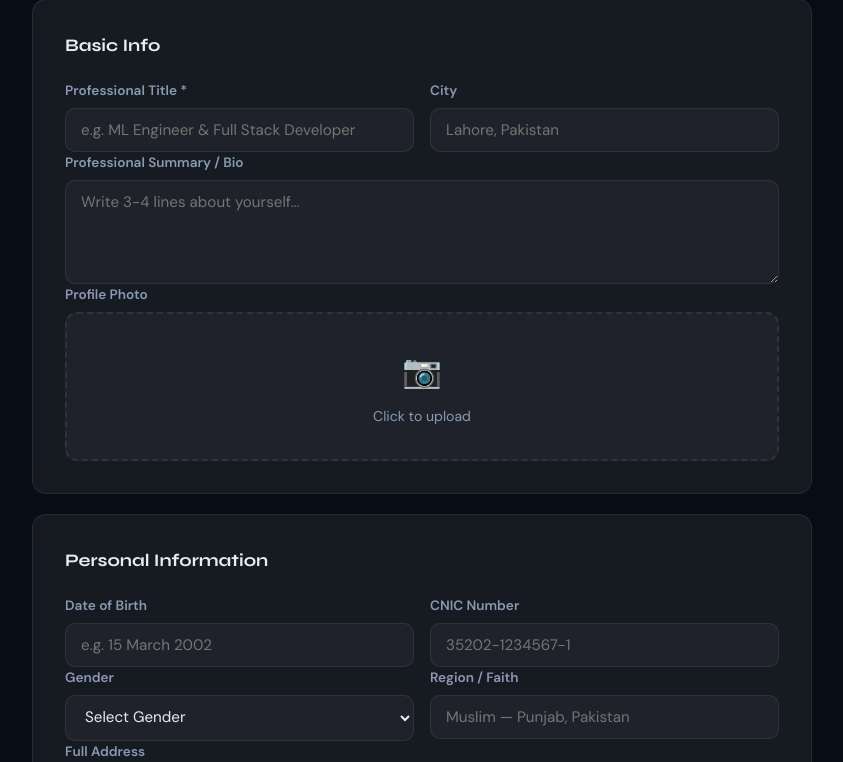
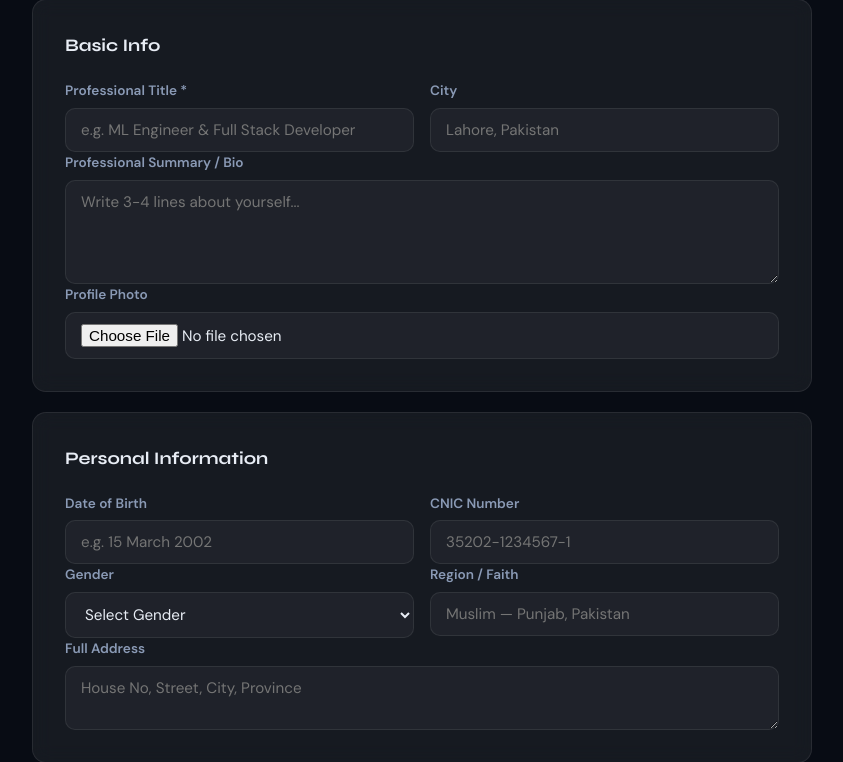
Before and after one commit to jamshaid-develop/anpi-pehchan, a Flask app: template templates/dashboard/profile.html in a window 1280 px wide. Shown: the part 275-1037 px from the top of the page, without its empty margins (218-1061 px from the left). Run offline with Flask 3, Linux system fonts and the light colour scheme; the template is opened without the code that fills it, so the values that code supplies are empty.

Commit message:
Fix avatar upload - use direct file input

```diff
--- a/templates/dashboard/profile.html
+++ b/templates/dashboard/profile.html
@@ -32,19 +32,12 @@
                 placeholder="Write 3-4 lines about yourself...">{{ profile.summary or '' }}</textarea>
         </div>
         <div class="form-group">
-            <label>Profile Photo</label>
-            <div class="upload-zone" id="avatarZone" style="cursor:pointer;">
-                {% if profile and profile.avatar %}
-                    <img src="{{ profile.avatar }}"
-                        style="max-height:160px;border-radius:50%;object-fit:cover;">
-                {% else %}
-                    <div class="upload-placeholder">
-                        <span>📷</span><p>Click to upload</p>
-                    </div>
-                {% endif %}
-                <input type="file" name="avatar" accept="image/*"
-                    id="avatarInput" hidden>
-            </div>
+          <label>Profile Photo</label>
+             {% if profile and profile.avatar %}
+                <img src="{{ profile.avatar }}"
+                     style="width:100px;height:100px;border-radius:50%;object-fit:cover;margin-bottom:10px;display:block;">
+            {% endif %}
+             <input type="file" name="avatar" accept="image/*" class="file-input">
         </div>
     </div>
 
```
